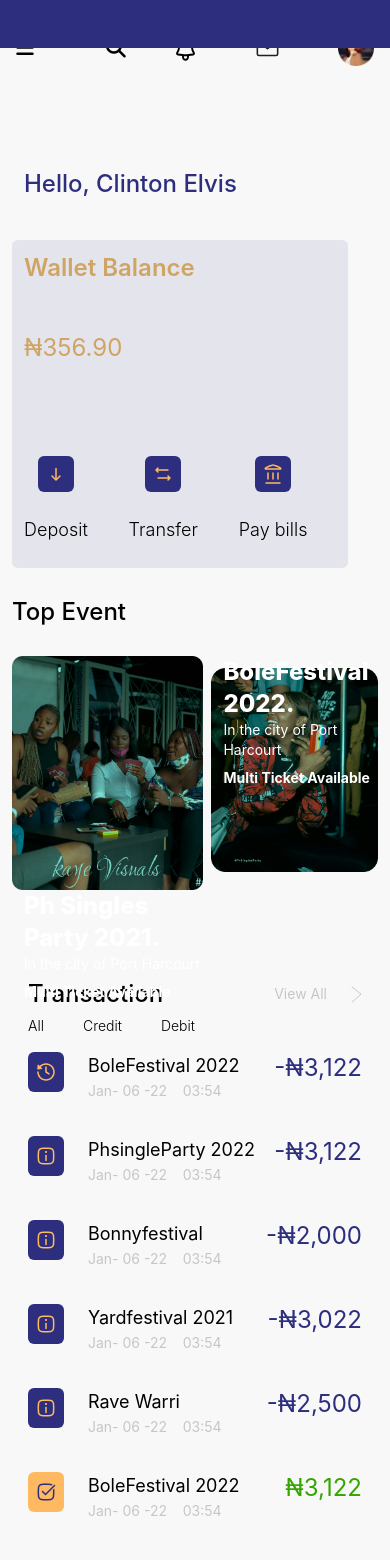
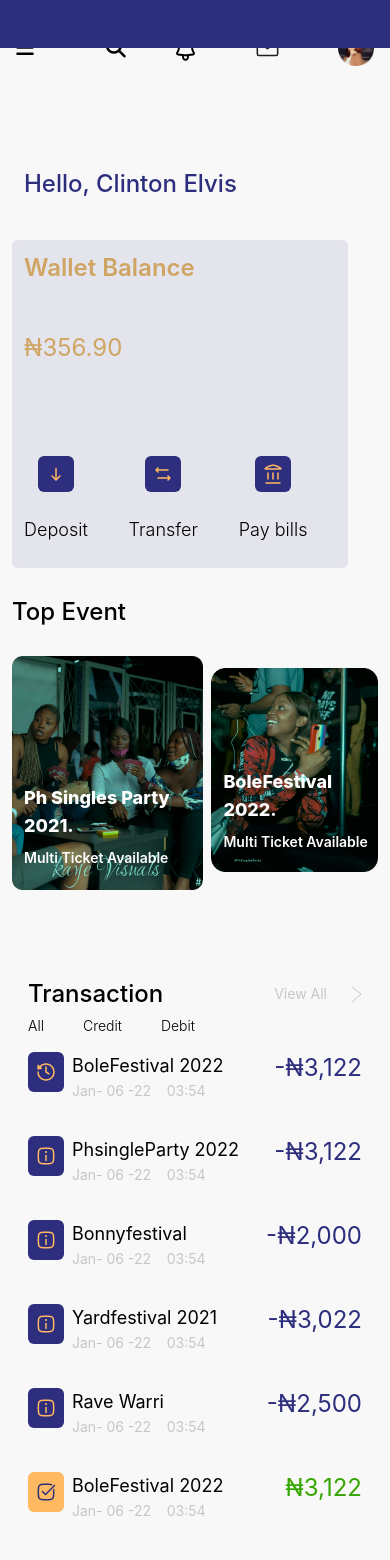
Before and after one commit to Enobaks/jirika, a React (Create React App) app: page /user.jirika in a window 390 px wide. Shown: the top 1560 px of the page. Built offline with nearby package versions, Linux system fonts and the light colour scheme.

Commit message:
adjusted spacing in home

```diff
--- a/src/components/topNavbar.css
+++ /dev/null
@@ -1,3 +0,0 @@
-.search {
-    outline: none !important;
-}
--- a/src/pages/home.js
+++ b/src/pages/home.js
@@ -102,14 +102,14 @@ const Home = () => {
                 alt="Singles Party"
                 className="md:w-4/5 lg:w-auto h-auto"
               />
-              <div className="single-party-text absolute top:0 md:top-60 lg:top-  28 lg:left-2 left-3 md:left-14">
-                <p className="text-2xl text-white font-extrabold">
+              <div className="single-party-text absolute top-32 left-3 md:top-60 lg:top-28 lg:left-2  md:left-14">
+                <p className="text-lg md:text-2xl text-white font-extrabold">
                   Ph Singles Party 2021.
                 </p>
-                <p className="text-sm text-white">
+                <p className=" hidden md:block text-sm text-white">
                   In the city of Port Harcourt
                 </p>
-                <p className="text-sm font-bold text-white mt-2">
+                <p className="text-sm font-semibold md:font-bold text-white mt-2">
                   Multi Ticket Available
                 </p>
               </div>
@@ -120,14 +120,14 @@ const Home = () => {
                 alt="Bole Festival"
                 className="md:w-4/5 lg:w-auto h-auto"
               />
-              <div className="single-party-text absolute top-0 md:top-60 lg:top-24 lg:left-2 md:left-14 left-3">
-                <p className="text-2xl text-white font-extrabold">
+              <div className="single-party-text absolute top-28 md:top-60 lg:top-24 lg:left-2 md:left-14 left-3">
+                <p className="text-lg md:text-2xl text-white font-extrabold">
                   BoleFestival 2022.
                 </p>
-                <p className="text-sm text-white">
+                <p className=" hidden md:block text-sm text-white">
                   In the city of Port Harcourt
                 </p>
-                <p className="text-sm font-bold text-white mt-2">
+                <p className="text-sm font-semibold md:font-bold text-white mt-2">
                   Multi Ticket Available
                 </p>
               </div>
@@ -163,7 +163,7 @@ const Home = () => {
           </div>
           <div className="transaction flex justify-between mb-8">
             <div className="tick flex">
-              <div className="transaction-status w-9 h-10 flex justify-center items-center bg-primary rounded-md mr-6">
+              <div className="transaction-status w-9 h-10 flex justify-center items-center bg-primary rounded-md mr-2 md:mr-6">
                 <svg
                   width="18"
                   height="18"
@@ -192,7 +192,7 @@ const Home = () => {
           </div>
           <div className="transaction flex justify-between mb-8">
             <div className="tick flex">
-              <div className="transaction-status w-9 h-10 flex justify-center items-center bg-primary rounded-md mr-6">
+              <div className="transaction-status w-9 h-10 flex justify-center items-center bg-primary rounded-md mr-2 md:mr-6">
                 <svg
                   width="18"
                   height="18"
@@ -227,7 +227,7 @@ const Home = () => {
           </div>
           <div className="transaction flex justify-between mb-8">
             <div className="tick flex">
-              <div className="transaction-status w-9 h-10 flex justify-center items-center bg-primary rounded-md mr-6">
+              <div className="transaction-status w-9 h-10 flex justify-center items-center bg-primary rounded-md mr-2 md:mr-6">
                 <svg
                   width="18"
                   height="18"
@@ -262,7 +262,7 @@ const Home = () => {
           </div>
           <div className="transaction flex justify-between mb-8">
             <div className="tick flex">
-              <div className="transaction-status w-9 h-10 flex justify-center items-center bg-primary rounded-md mr-6">
+              <div className="transaction-status w-9 h-10 flex justify-center items-center bg-primary rounded-md mr-2 md:mr-6">
                 <svg
                   width="18"
                   height="18"
@@ -297,7 +297,7 @@ const Home = () => {
           </div>
           <div className="transaction flex justify-between mb-8">
             <div className="tick flex">
-              <div className="transaction-status w-9 h-10 flex justify-center items-center bg-primary rounded-md mr-6">
+              <div className="transaction-status w-9 h-10 flex justify-center items-center bg-primary rounded-md mr-2 md:mr-6">
                 <svg
                   width="18"
                   height="18"
@@ -332,7 +332,7 @@ const Home = () => {
           </div>
           <div className="transaction flex justify-between mb-8">
             <div className="tick flex">
-              <div className="transaction-status w-9 h-10 flex justify-center items-center bg-completed rounded-md mr-6">
+              <div className="transaction-status w-9 h-10 flex justify-center items-center bg-completed rounded-md mr-2 md:mr-6">
                 <svg
                   width="19"
                   height="18"
```
